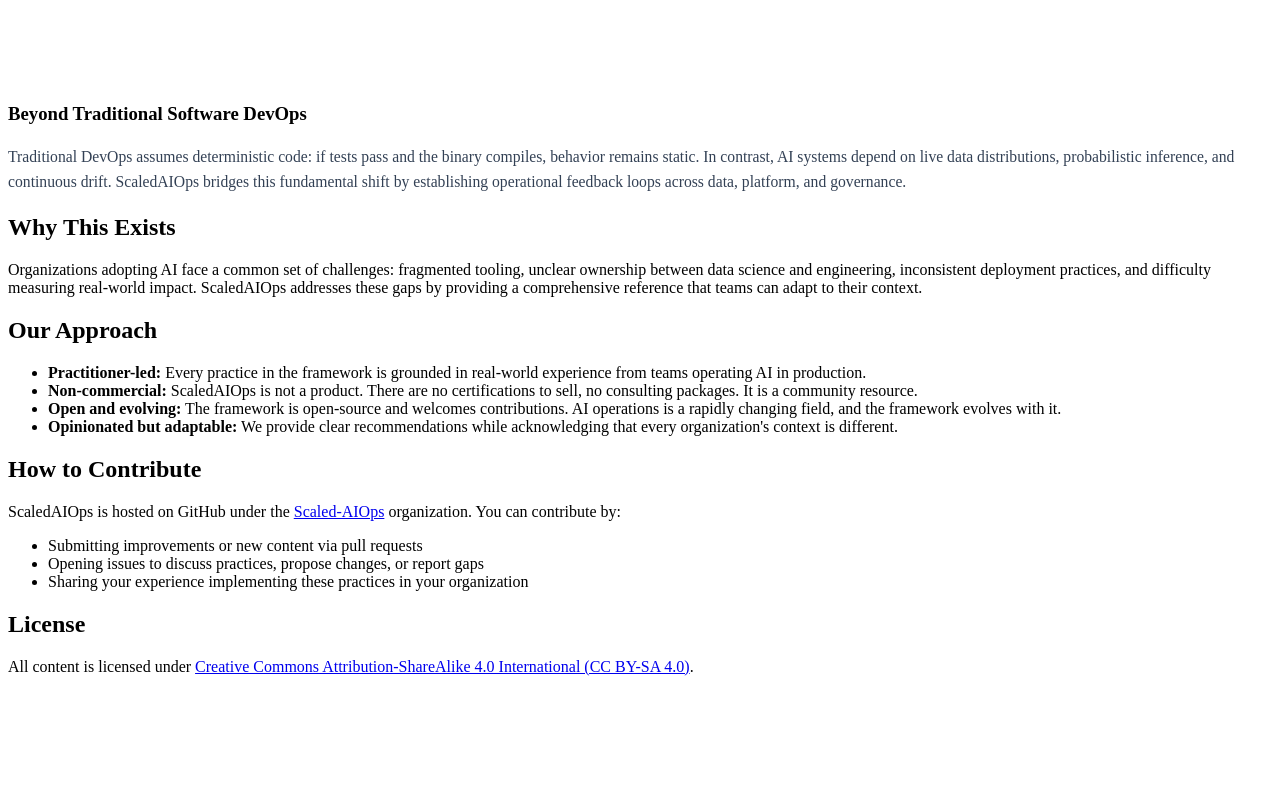
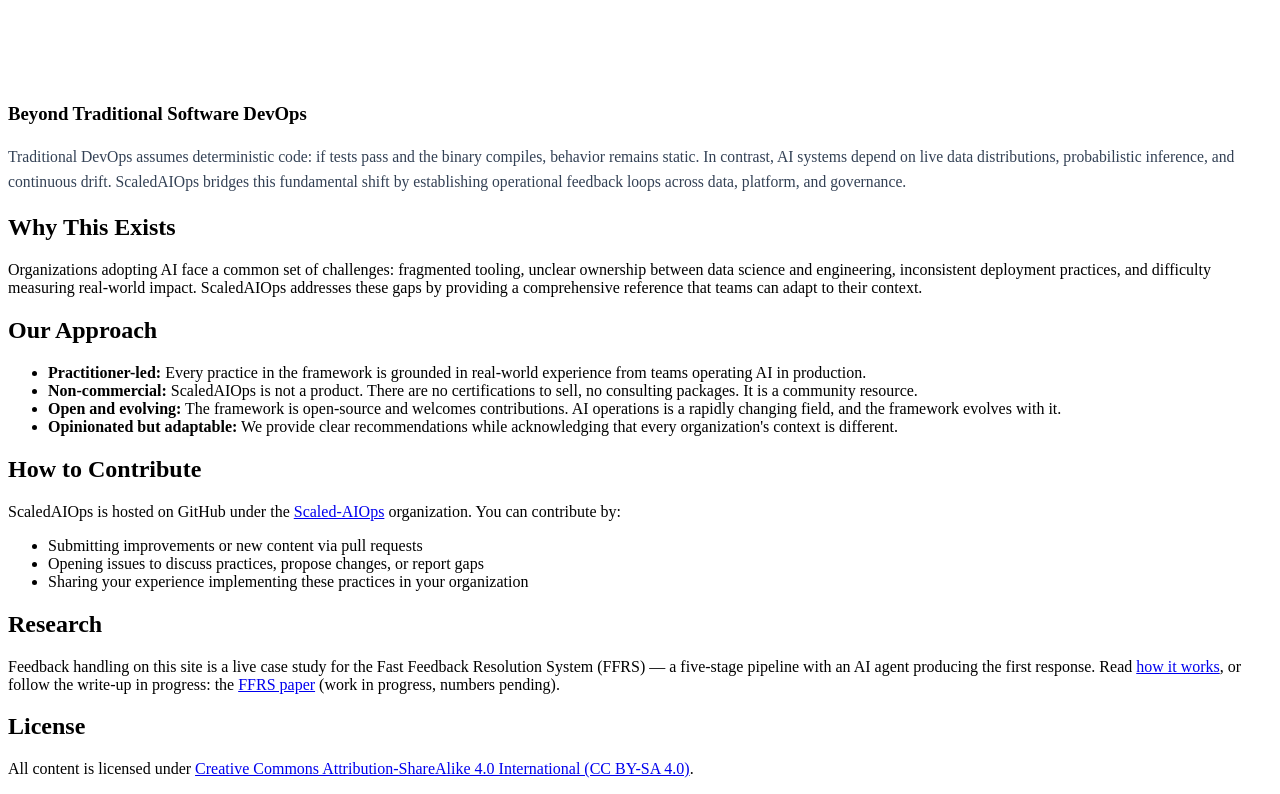
Before and after one commit to Scaled-AIOps/scaledaiops.org, a website: page _content/about/index.html in a window 1280 px wide. Shown: the part 1503-2297 px from the top of the page. Before the commit the page ends 2195 px from the top, so only its background shows below. Drawn offline with Linux system fonts and the light colour scheme.

Commit message:
About: link to the FFRS paper repository

```diff
--- a/_content/about/index.html
+++ b/_content/about/index.html
@@ -40,6 +40,9 @@
         <li>Sharing your experience implementing these practices in your organization</li>
       </ul>
 
+      <h2>Research</h2>
+      <p>Feedback handling on this site is a live case study for the Fast Feedback Resolution System (FFRS) — a five-stage pipeline with an AI agent producing the first response. Read <a href="/blog/ffrs/">how it works</a>, or follow the write-up in progress: the <a href="https://github.com/Scaled-AIOps/ffrs-paper">FFRS paper</a> (work in progress, numbers pending).</p>
+
       <h2>License</h2>
       <p>All content is licensed under <a href="https://creativecommons.org/licenses/by-sa/4.0/">Creative Commons Attribution-ShareAlike 4.0 International (CC BY-SA 4.0)</a>.</p>
     </div>
```
